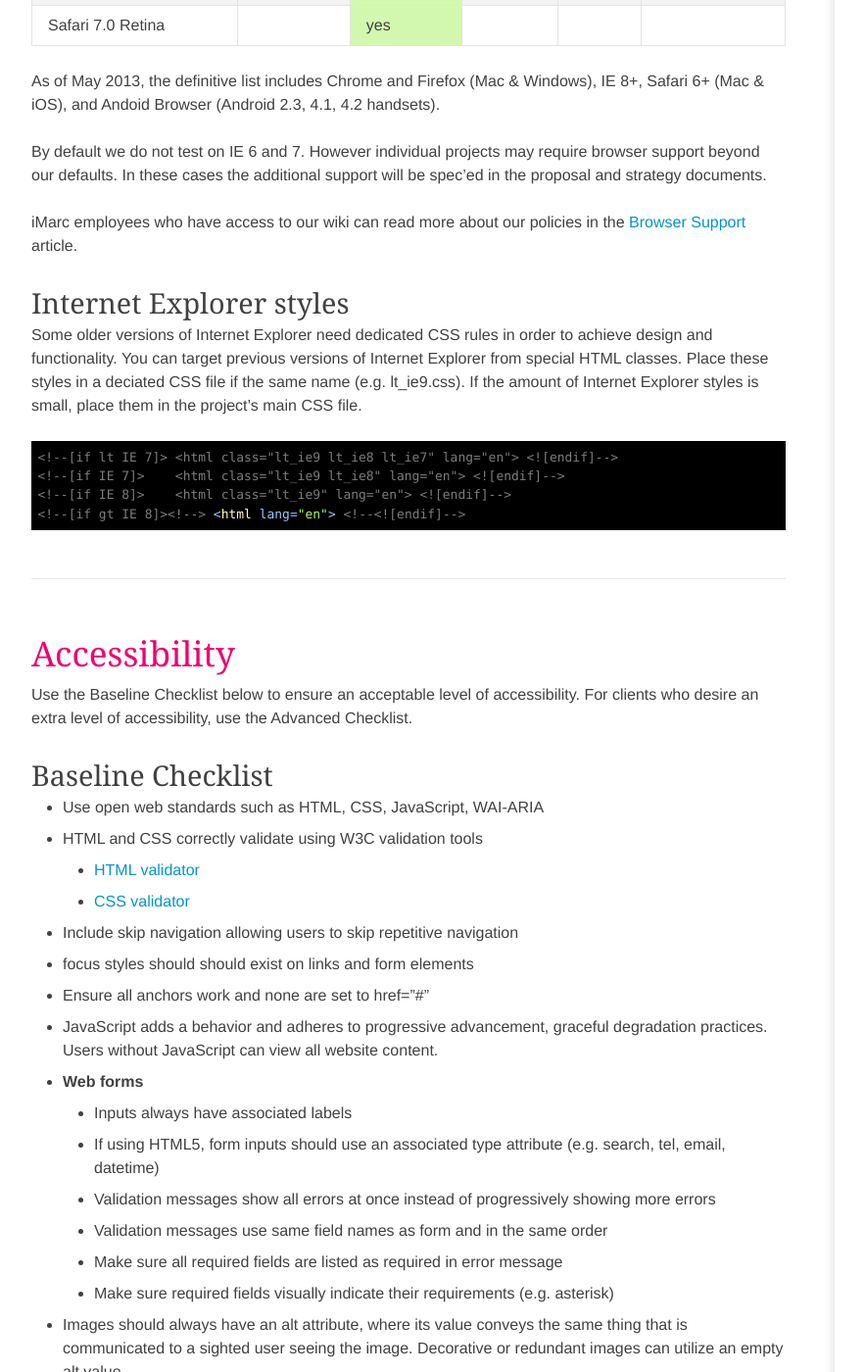
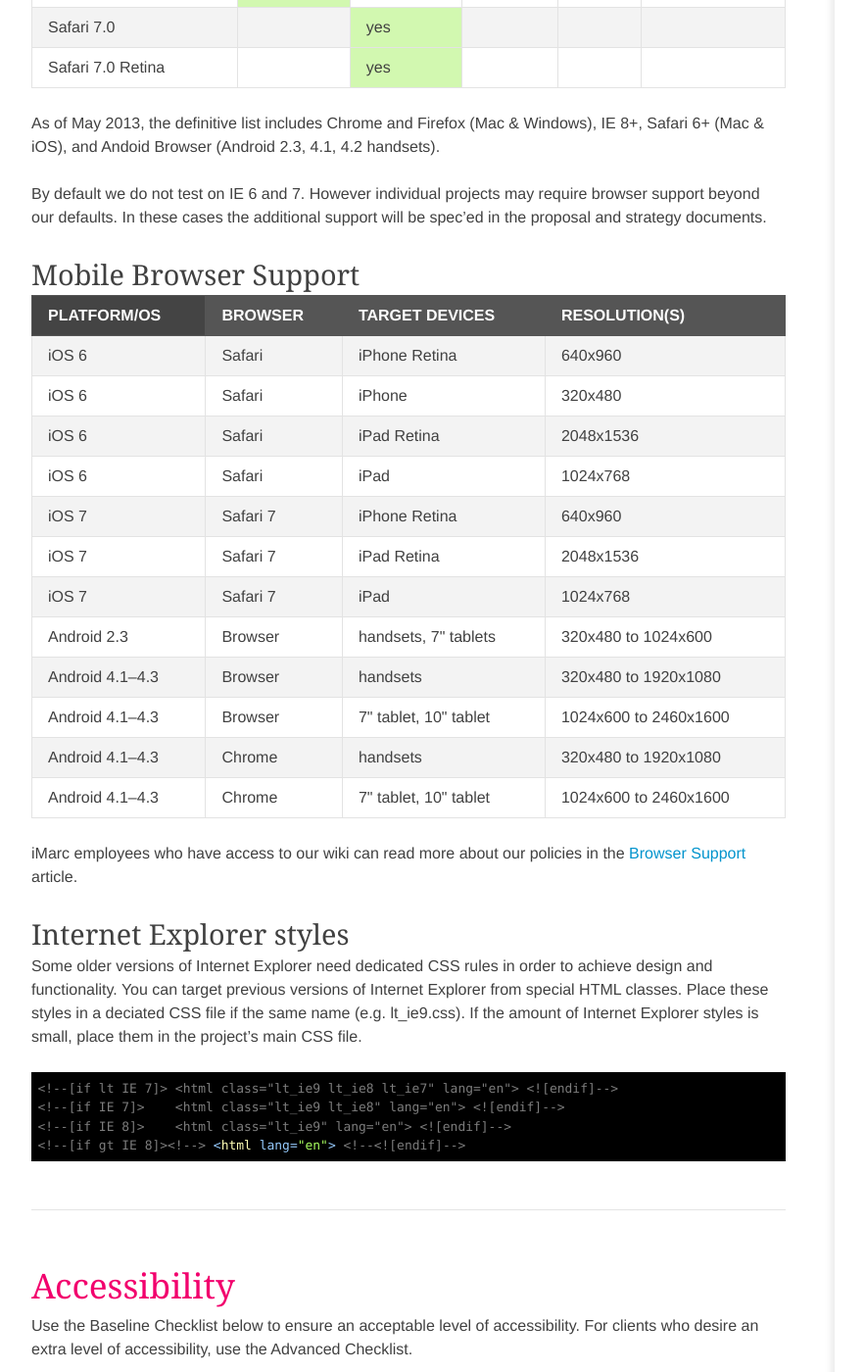
Before and after one commit to imarc/handbook, a Jekyll site: the page built from frontend.markdown, in a window 1280 px wide and 1400 px high, scrolled down 8241 px. Shown: the whole window at 98% size, without its empty margins (88-971 px from the left). Built offline with Jekyll 4.4.1, drawn with Linux system fonts in a browser that asks for light colours; nearby versions of some CDN libraries; some web fonts are replaced; some of the changed text lies outside the part shown.

Commit message:
Added mobile browser support matrix

```diff
--- a/frontend.markdown
+++ b/frontend.markdown
@@ -310,6 +310,8 @@
 * We do not require an *identical experience*. Instead we strive for an *optimal experience* for each user's environment.
 * We recognize that some browsers are incapable of properly rendering standards compliant code. We do not code to support these browsers unless explicitly requested and spec'ed for the poject.
 
+### Desktop Browser Support
+
 <table>
 <tr>
 <th>Browser/Version</th>
@@ -398,6 +400,89 @@
 As of May 2013, the definitive list includes Chrome and Firefox (Mac & Windows), IE 8+, Safari 6+ (Mac & iOS), and Andoid Browser (Android 2.3, 4.1, 4.2 handsets).
 
 By default we do not test on IE 6 and 7. However individual projects may require browser support beyond our defaults. In these cases the additional support will be spec'ed in the proposal and strategy documents.
+
+### Mobile Browser Support
+
+<table>
+<tr>
+<th> Platform/OS </th>
+<th> Browser </th>
+<th> Target Devices </th>
+<th> Resolution(s)
+</th></tr>
+<tr>
+<td> iOS 6 </td>
+<td> Safari </td>
+<td> iPhone Retina </td>
+<td> 640x960
+</td></tr>
+<tr>
+<td> iOS 6 </td>
+<td> Safari </td>
+<td> iPhone </td>
+<td> 320x480
+</td></tr>
+<tr>
+<td> iOS 6 </td>
+<td> Safari </td>
+<td> iPad Retina </td>
+<td> 2048x1536
+</td></tr>
+<tr>
+<td> iOS 6 </td>
+<td> Safari </td>
+<td> iPad </td>
+<td> 1024x768
+</td></tr>
+<tr>
+<td> iOS 7 </td>
+<td> Safari 7 </td>
+<td> iPhone Retina </td>
+<td> 640x960
+</td></tr>
+<tr>
+<td> iOS 7 </td>
+<td> Safari 7 </td>
+<td> iPad Retina </td>
+<td> 2048x1536
+</td></tr>
+<tr>
+<td> iOS 7 </td>
+<td> Safari 7 </td>
+<td> iPad </td>
+<td> 1024x768
+</td></tr>
+<tr>
+<td> Android 2.3 </td>
+<td> Browser </td>
+<td> handsets, 7" tablets </td>
+<td> 320x480 to 1024x600
+</td></tr>
+<tr>
+<td> Android 4.1–4.3 </td>
+<td> Browser </td>
+<td> handsets </td>
+<td> 320x480 to 1920x1080
+</td></tr>
+<tr>
+<td> Android 4.1–4.3 </td>
+<td> Browser </td>
+<td> 7" tablet, 10" tablet </td>
+<td> 1024x600 to 2460x1600
+</td></tr>
+<tr>
+<td> Android 4.1–4.3 </td>
+<td> Chrome </td>
+<td> handsets </td>
+<td> 320x480 to 1920x1080
+</td></tr>
+<tr>
+<td> Android 4.1–4.3 </td>
+<td> Chrome </td>
+<td> 7" tablet, 10" tablet </td>
+<td> 1024x600 to 2460x1600
+</td></tr>
+</table>
 
 iMarc employees who have access to our wiki can read more about our policies in the [Browser Support](http://wiki.imarc.net/Browser_Support) article.
 
```
